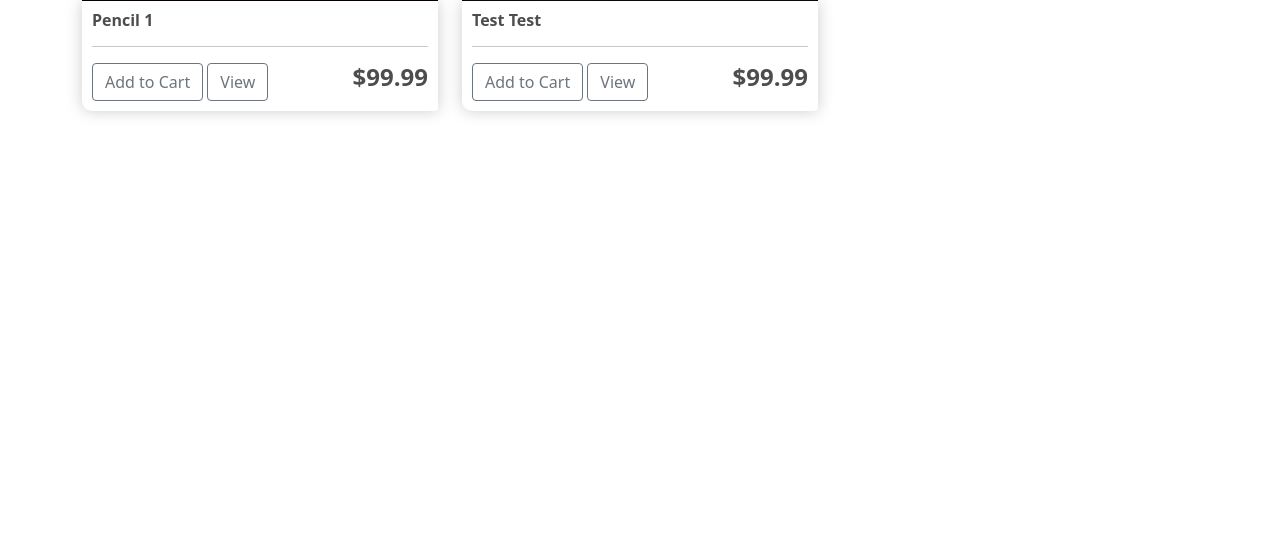
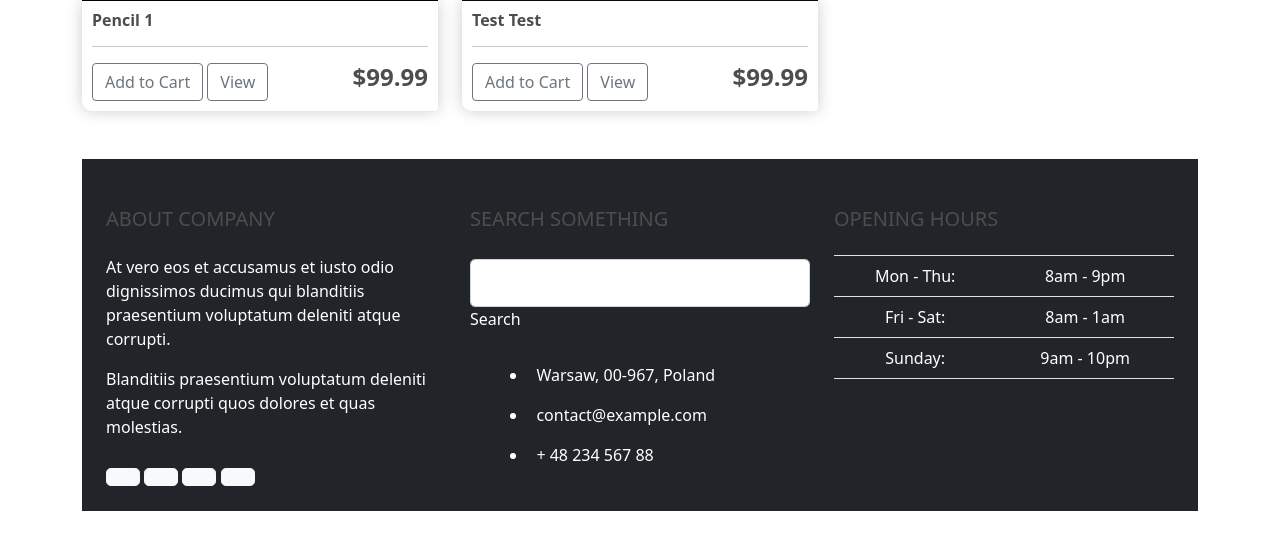
Before and after one commit to MARVLIN/Django-Ecommerce-Shop, a Django app: page /6349fd86-a6c6-11ec-80a4-a2fa6315fe20/ in a window 1280 px wide. Shown: the part 360-919 px from the top of the page. Before the commit the page ends 476 px from the top, so only its background shows below. Run offline with Django 3.2, Linux system fonts and the light colour scheme; data comes from the database, SQL or seed files in the repository; both versions use the stored data as it was after the commit; some libraries are stand-ins or nearby versions.

Commit message:
Added footer in all pages 'next step is pagination'

```diff
--- a/static/css/main.css
+++ b/static/css/main.css
@@ -86,13 +86,17 @@ animation:bouncy 5s infinite linear;
 position:relative;
 }
 @keyframes bouncy {
-0%{top:0em}
-40%{top:0em}
+0%{top:0
+}
+40%{top:0
+}
 43%{top:-0.9em}
-46%{top:0em}
+46%{top:0
+}
 48%{top:-0.4em}
-50%{top:0em}
-100%{top:0em;}
+50%{top:0
+}
+100%{top:0;}
 }
 
 
@@ -155,4 +159,11 @@ position:relative;
 
 .navbarSearch {
 	padding-left: 200px;
+    display:inline-block;
+    text-align:center;
+    border-radius:50%;
+    border:1px solid #ccc;
+    margin:0 8px;
+    color:inherit;
+    opacity:0.75;
 }
--- a/store/templates/store/category_detail.html
+++ b/store/templates/store/category_detail.html
@@ -1,4 +1,4 @@
-{% extends 'store/main.html' %}
+{% extends 'store/store.html' %}
 {% load static  %}
 {% block content %}
 <br>
--- a/store/templates/store/main.html
+++ b/store/templates/store/main.html
@@ -1,8 +1,24 @@
 <!DOCTYPE html>
 {% load static %}
+
 <html lang="en">
 
 <head>
+
+
+
+
+<script>
+function myFunction() {
+  var x = document.getElementById("myNavbar");
+  if (x.className === "navbar") {
+    x.className += " responsive";
+  } else {
+    x.className = "navbar";
+  }
+}
+</script>
+
 
     <link href="https://cdn.jsdelivr.net/npm/bootstrap@5.0.2/dist/css/bootstrap.min.css" rel="stylesheet">
 <script src="https://cdn.jsdelivr.net/npm/bootstrap@5.0.2/dist/js/bootstrap.bundle.min.js"></script>
@@ -13,6 +29,9 @@
 	<link rel="stylesheet" href="https://stackpath.bootstrapcdn.com/bootstrap/4.4.1/css/bootstrap.min.css" integrity="sha384-Vkoo8x4CGsO3+Hhxv8T/Q5PaXtkKtu6ug5TOeNV6gBiFeWPGFN9MuhOf23Q9Ifjh" crossorigin="anonymous">
 
 	<link rel="stylesheet" type="text/css" href="{% static 'css/main.css' %}">
+
+
+
 
 	<script type="text/javascript">
 		var user = '{{request.user}}'
@@ -69,6 +88,8 @@
 <body>
 
 
+
+
 	<nav class="navbar navbar-expand-lg navbar-dark bg-dark">
 
 
@@ -110,22 +131,21 @@
 
 	    <div class="form-inline my-2 my-lg-0">
             {% if user.is_authenticated %}
-                <a href="{% url 'profile' %}"class="btn btn-warning">Profile</a>
-	     	    <a href="{% url 'logout' %}"class="btn btn-warning">Logout</a>
+                <a href="{% url 'profile' %}" class="btn btn-warning">Profile</a>
+	     	    <a href="{% url 'logout' %}" class="btn btn-warning">Logout</a>
 
 
             {% else %}
-	     	    <a href="{% url 'login' %}"class="btn btn-warning">Login</a>
-                <a href="{% url 'register' %}"class="btn btn-warning">Register</a>
+	     	    <a href="{% url 'login' %}" class="btn btn-warning">Login</a>
+                <a href="{% url 'register' %}" class="btn btn-warning">Register</a>
             {% endif %}
             <a href="{% url 'cart' %}">
-	    		<img  id="cart-icon" src="{% static 'images/cart.png' %}">
+	    		<img  id="cart-icon" src="{% static 'images/cart.png' %}" alt="">
 	    	</a>
 	    	<p id="cart-total">{{cartItems}}</p>
 
 	    </div>
-	  </div>
-	</nav>
+    </nav>
 
      <div class="container">
             <br>
@@ -142,8 +162,10 @@
 
 
             {% endblock content %}
-         </div>
 
+
+
+              </div>
 
 	<script src="https://code.jquery.com/jquery-3.4.1.slim.min.js" integrity="sha384-J6qa4849blE2+poT4WnyKhv5vZF5SrPo0iEjwBvKU7imGFAV0wwj1yYfoRSJoZ+n" crossorigin="anonymous"></script>
 
@@ -152,5 +174,101 @@
 	<script src="https://stackpath.bootstrapcdn.com/bootstrap/4.4.1/js/bootstrap.min.js" integrity="sha384-wfSDF2E50Y2D1uUdj0O3uMBJnjuUD4Ih7YwaYd1iqfktj0Uod8GCExl3Og8ifwB6" crossorigin="anonymous"></script>
 
 	<script type="text/javascript" src="{% static 'js/cart.js' %}"></script>
+
+
+<div class="container my-5">
+
+  <footer class="text-white text-center text-lg-start bg-dark">
+    <!-- Grid container -->
+    <div class="container p-4">
+      <!--Grid row-->
+      <div class="row mt-4">
+        <!--Grid column-->
+        <div class="col-lg-4 col-md-12 mb-4 mb-md-0">
+          <h5 class="text-uppercase mb-4">About company</h5>
+
+          <p>
+            At vero eos et accusamus et iusto odio dignissimos ducimus qui blanditiis praesentium
+            voluptatum deleniti atque corrupti.
+          </p>
+
+          <p>
+            Blanditiis praesentium voluptatum deleniti atque corrupti quos dolores et quas
+            molestias.
+          </p>
+
+          <div class="mt-4">
+            <!-- Facebook -->
+            <a type="button" class="btn btn-floating btn-light btn-lg"><i class="fab fa-facebook-f"></i></a>
+            <!-- Dribbble -->
+            <a type="button" class="btn btn-floating btn-light btn-lg"><i class="fab fa-dribbble"></i></a>
+            <!-- Twitter -->
+            <a type="button" class="btn btn-floating btn-light btn-lg"><i class="fab fa-twitter"></i></a>
+            <!-- Google + -->
+            <a type="button" class="btn btn-floating btn-light btn-lg"><i class="fab fa-google-plus-g"></i></a>
+            <!-- Linkedin -->
+          </div>
+        </div>
+        <!--Grid column-->
+
+        <!--Grid column-->
+        <div class="col-lg-4 col-md-6 mb-4 mb-md-0">
+          <h5 class="text-uppercase mb-4 pb-1">Search something</h5>
+
+          <div class="form-outline form-white mb-4">
+            <input type="text" id="formControlLg" class="form-control form-control-lg" />
+            <label class="form-label" for="formControlLg">Search</label>
+          </div>
+
+          <ul class="fa-ul" style="margin-left: 1.65em;">
+            <li class="mb-3">
+              <span class="fa-li"><i class="fas fa-home"></i></span><span class="ms-2">Warsaw, 00-967, Poland</span>
+            </li>
+            <li class="mb-3">
+              <span class="fa-li"><i class="fas fa-envelope"></i></span><span class="ms-2">contact@example.com</span>
+            </li>
+            <li class="mb-3">
+              <span class="fa-li"><i class="fas fa-phone"></i></span><span class="ms-2">+ 48 234 567 88</span>
+            </li>
+          </ul>
+        </div>
+        <!--Grid column-->
+
+        <!--Grid column-->
+        <div class="col-lg-4 col-md-6 mb-4 mb-md-0">
+          <h5 class="text-uppercase mb-4">Opening hours</h5>
+
+          <table class="table text-center text-white">
+            <tbody class="fw-normal">
+              <tr>
+                <td>Mon - Thu:</td>
+                <td>8am - 9pm</td>
+              </tr>
+              <tr>
+                <td>Fri - Sat:</td>
+                <td>8am - 1am</td>
+              </tr>
+              <tr>
+                <td>Sunday:</td>
+                <td>9am - 10pm</td>
+              </tr>
+            </tbody>
+          </table>
+        </div>
+        <!--Grid column-->
+      </div>
+      <!--Grid row-->
+    </div>
+    <!-- Grid container -->
+
+
+    <!-- Copyright -->
+  </footer>
+
+</div>
+
+
+
 </body>
+
 </html>
--- a/store/templates/store/store.html
+++ b/store/templates/store/store.html
@@ -40,15 +40,17 @@
 
     <hr class="solid">
 
+
 	<div class="row">
 		{% for product in products %}
-		<div class="col-lg-4">
+
+		<div class="col-lg-3">
 			<img class="thumbnail" src="{{ product.imageURL }}" alt="">
 			<div class="box-element product">
 				<h6><strong>{{product.name}}</strong></h6>
 				<hr>
 
-                <button data-product="{{product.id}}" data-action="add" class="btn btn-outline-secondary add-btn update-cart">Add to Cart</button>
+                <button data-product="{{product.id}}" data-action="add" class="btn btn-outline-dark add-btn update-cart">Add to Cart</button>
 
                 <a class="btn btn-outline-secondary" href="{% url 'product-detail' product.category.slug product.slug%}">View</a>				<h4 style="display: inline-block; float: right"><strong>${{product.price|floatformat:2}}</strong></h4>
 
@@ -56,5 +58,7 @@
 		</div>
 		{% endfor %}
 	</div>
+    <!-- Remove the container if you want to extend the Footer to full width. -->
+
 
 {% endblock content %}
--- a/store/templates/store/style.css
+++ b/store/templates/store/style.css
@@ -1,8 +1,10 @@
+
+
 .carousel-inner .carousel-caption {
     padding-bottom: 170px;
 }
 
-.carousel-inner .carousel-ception h1 {
+.carousel-inner .carousel-caption h1 {
     font-family: 'Coiny', cursive;
     font-size: 56px;
 }
```
Also changed, not shown: db.sqlite3.
